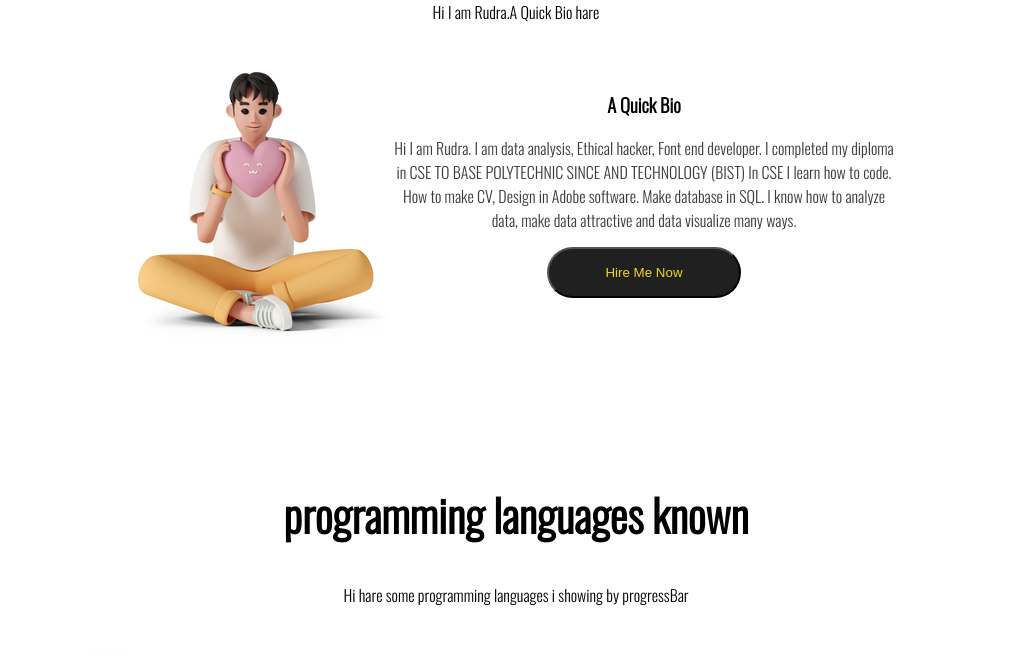
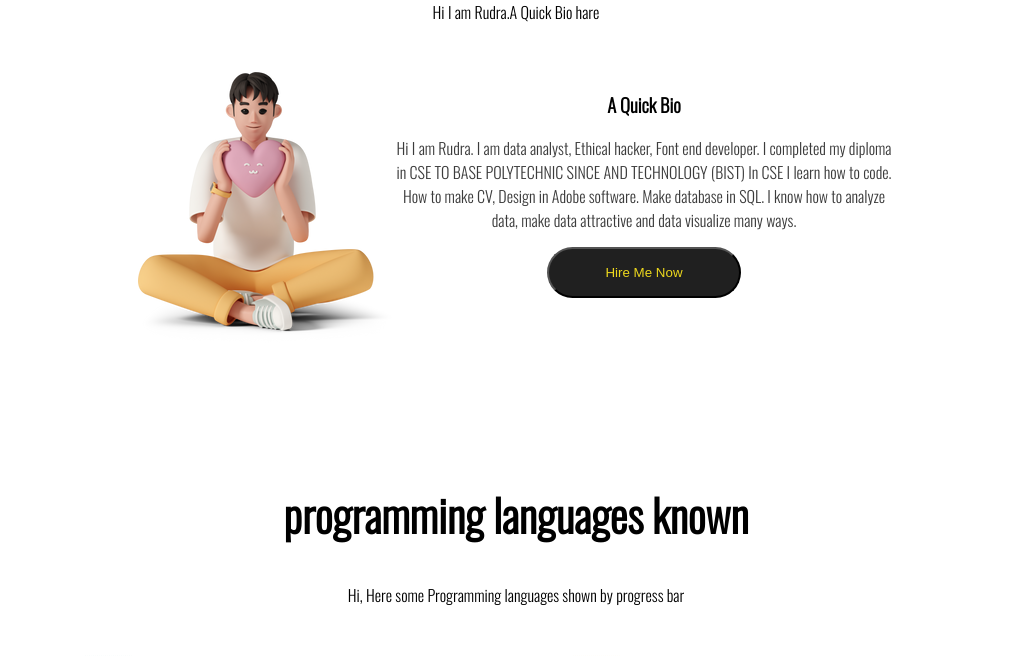
Before and after one commit to saymonsharma/my.github.io, a plain HTML site: page index.html in a window 1280 px wide. Shown: the part 980-1636 px from the top of the page, without its empty margins (124-1141 px from the left). Drawn offline with nearby package versions, Linux system fonts and the light colour scheme.

Commit message:
Update index.html

```diff
--- a/index.html
+++ b/index.html
@@ -50,7 +50,7 @@
             </div>
             <div class="about-sub-div2">
                 <h3>A Quick Bio</h3>
-                <p>Hi I am Rudra. I am data analysis, Ethical hacker, Font end developer. I completed my diploma in CSE TO BASE POLYTECHNIC SINCE AND TECHNOLOGY (BIST) In CSE I learn how to code. How to make CV, Design in Adobe software. Make database in SQL.  I know how to analyze data, make data attractive and data visualize many ways.</p>
+                <p>Hi I am Rudra. I am data analyst, Ethical hacker, Font end developer. I completed my diploma in CSE TO BASE POLYTECHNIC SINCE AND TECHNOLOGY (BIST) In CSE I learn how to code. How to make CV, Design in Adobe software. Make database in SQL.  I know how to analyze data, make data attractive and data visualize many ways.</p>
 
               <a href="https://drive.google.com/file/d/1ioUKbMomq-lk1zTFRBUkwUNRN_tM1vkH/view?usp=sharing">  <button class="button1">Hire Me Now</button></a>
             </div>
@@ -63,7 +63,7 @@
         programming languages known
         </h2>
         <p class="global-head-p">
-  Hi hare some programming languages  i showing by progressBar
+  Hi, Here some Programming languages shown by progress bar
         </p>
         <div class="about-main-div">
             <div>
```
